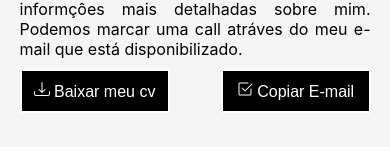
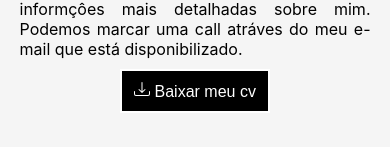
Before and after one commit to HenriHTTP/Portifolio.Web, a React (Create React App) app: page / in a window 390 px wide. Shown: the part 753-916 px from the top of the page. Built offline with nearby package versions, Linux system fonts and the light colour scheme.

Commit message:
link to cv

```diff
--- a/src/components/about/about.jsx
+++ b/src/components/about/about.jsx
@@ -1,10 +1,14 @@
 import React from 'react'
 import './style/about.css'
 import {AiOutlineLaptop} from 'react-icons/ai'
-import {BsCheck2Square,BsDownload} from 'react-icons/bs'
+import {BsDownload} from 'react-icons/bs'
 
 
 export default function about(){
+    const openCV = () => {
+
+    window.open('https://drive.google.com/file/d/1gAnGzMcCuAIsrNWrM9YRn4v0-wTWCfO0/view')
+    }
     return(
         <>
         <div id='about' className='content'>
@@ -20,8 +24,7 @@ export default function about(){
         <p>Olá! Deixe-me me apresentar,meu nome é Henrique Lima, tenho 19 anos e sou formado em Análise e Desenvolvimento de Sistemas pela a Escola tecnica estadual Jardim Angela.</p>
         <p>Logo a baixo tem o meu currículo com informçôes mais detalhadas sobre mim. Podemos marcar uma call atráves do meu e-mail que está disponibilizado.</p>
             <div className="buttons-contact">
-                <button><BsDownload/> Baixar meu cv</button>
-                <button><BsCheck2Square/> Copiar E-mail</button>
+                <button  onClick={openCV}><BsDownload /> Baixar meu cv</button>
             </div>
         </main>
 
--- a/src/components/about/style/about.css
+++ b/src/components/about/style/about.css
@@ -58,7 +58,7 @@
     width: 720px;
     margin: auto;
     display: flex;
-    justify-content: space-between;
+    justify-content: space-around;
  }
  .buttons-contact button{
     width: 300px;
@@ -129,7 +129,7 @@
         width: 90vw;
         margin: auto;
         display: flex;
-        justify-content: space-between;
+        justify-content: space-around;
      }
      .buttons-contact button{
         width: 150px;
```
